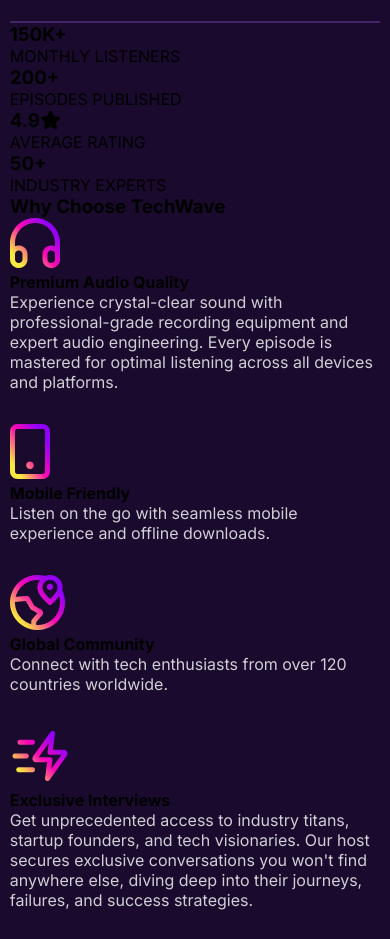
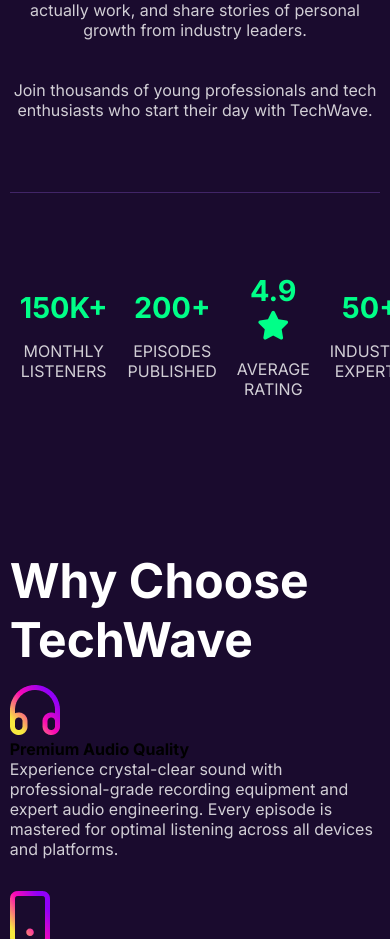
Before and after one commit to shakilkhan95/B13-A02-TechWave, a plain HTML site: page index.html in a window 390 px wide. Shown: the part 870-1809 px from the top of the page. Drawn offline with Linux system fonts and the light colour scheme.

Commit message:
About the podcast section styles added with responsiveness

```diff
--- a/index.html
+++ b/index.html
@@ -82,28 +82,26 @@
         <div class="section-content">
             <h3 class="section-title">About The Podcast</h3>
             <p class="section-description">TechWave is your go-to podcast for staying ahead in the fast-paced world of technology.
-We break down complex topics into digestible insights, explore productivity strategies that actually work, and share stories of personal growth from industry leaders. <br> <br>
+We break down complex topics into digestible insights, explore productivity strategies that actually work, and share stories of personal growth from industry leaders. <br> <br> <br>
 Join thousands of young professionals and tech enthusiasts who start their day with TechWave.</p>
         </div>
-
-        <hr>
 
         <div class="about-card-container">
             <div class="about-card">
                 <h3 class="card-title">150K+</h3>
-                <p class="card-description">MONTHLY LISTENERS</p>
+                <p class="section-description">MONTHLY LISTENERS</p>
             </div>
             <div class="about-card">
                 <h3 class="card-title">200+</h3>
-                <p class="card-description">EPISODES PUBLISHED</p>
+                <p class="section-description">EPISODES PUBLISHED</p>
             </div>
             <div class="about-card">
-                <h3 class="card-title">4.9<i class="fa-solid fa-star"></i></h3>
-                <p class="card-description">AVERAGE RATING</p>
+                <h3 class="card-title">4.9 <i class="fa-solid fa-star"></i></h3>
+                <p class="section-description">AVERAGE RATING</p>
             </div>
             <div class="about-card">
                 <h3 class="card-title">50+</h3>
-                <p class="card-description">INDUSTRY EXPERTS</p>
+                <p class="section-description">INDUSTRY EXPERTS</p>
             </div>
         </div>
       </section>
--- a/styles/style.css
+++ b/styles/style.css
@@ -53,7 +53,14 @@
     border: 1px solid #412567;
 }
 
+.section-title{
+    font-size: 3rem;
+    color: var(--text-primary);
+    margin-bottom: 16px;
+}
+
 .section-description{
+    line-height: 20px;
     opacity: 80%;
     margin-bottom: 32px;
     color: var(--text-primary);
@@ -192,9 +199,45 @@
     border: none;
 }
 
+/* About section styles  */
+#about .section-content{
+    padding-bottom: 40px;
+    margin-bottom: 80px;
+    text-align: center;
+    border-bottom: 1px solid #412567;
+}
+
+#about .section-content .section-description{
+    padding: 0 15%;
+}
+
+.about-card-container{
+    padding-bottom: 120px;
+    display: flex;
+    justify-content: space-between;
+    align-items: center;
+    text-align: center;
+}
+
+.about-card{
+    padding: 0 10px;
+}
+
+.about-card .card-title{
+    margin-bottom: 16px;
+    font-size: 3rem;
+    font-weight: 700;
+    color: var(--btn-secondary);
+}
+
 /* Medium device responsive styles  */
 @media screen and (max-width:992px){
-
+    #about .section-content .section-description{
+    padding: 0;
+    }
+    .about-card .card-title{
+    font-size: 1.8rem;
+}
 }
 
 /* Mobile device responsive styles  */
```
